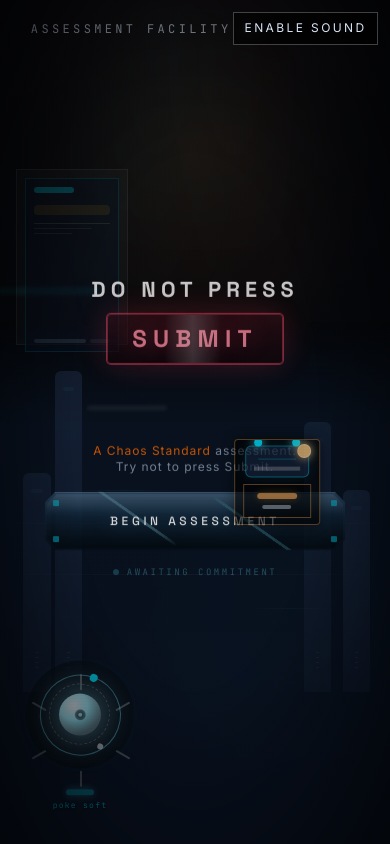
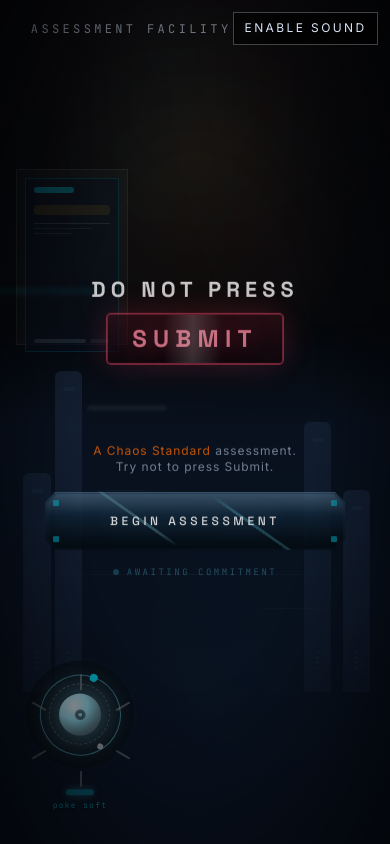
Before and after one commit to Caanundrum/DoNotPressSubmit, a Next.js app: page / in a window 390 px wide. Built offline with nearby package versions, Linux system fonts and the light colour scheme.

Commit message:
fix: hide title gag layer on mobile so props clear PRESS SUBMIT

```diff
--- a/src/app/globals.css
+++ b/src/app/globals.css
@@ -373,14 +373,10 @@ button {
     max-width: 100%;
   }
 
-  /* Keep the tiny DO NOT PRESS robot off the centered title wordmark on phones. */
-  [data-title-cinematic="true"] [data-roam-egg="do-not-press"] {
+  /* Keep decorative title props off the centered PRESS SUBMIT wordmark on phones. */
+  [data-title-cinematic="true"] [data-roam-egg="do-not-press"],
+  [data-title-cinematic="true"] [data-title-gag-layer="true"] {
     display: none !important;
-  }
-
-  [data-title-cinematic="true"] [data-title-gag-layer="true"] [data-ambient-roam="true"] > * {
-    /* Side-margin gags only — never paint over the PRESS SUBMIT stack. */
-    max-width: 28vw;
   }
 
   [data-mobile-bubble-dock="true"] [data-assistant-safe-dock="true"] {
```
